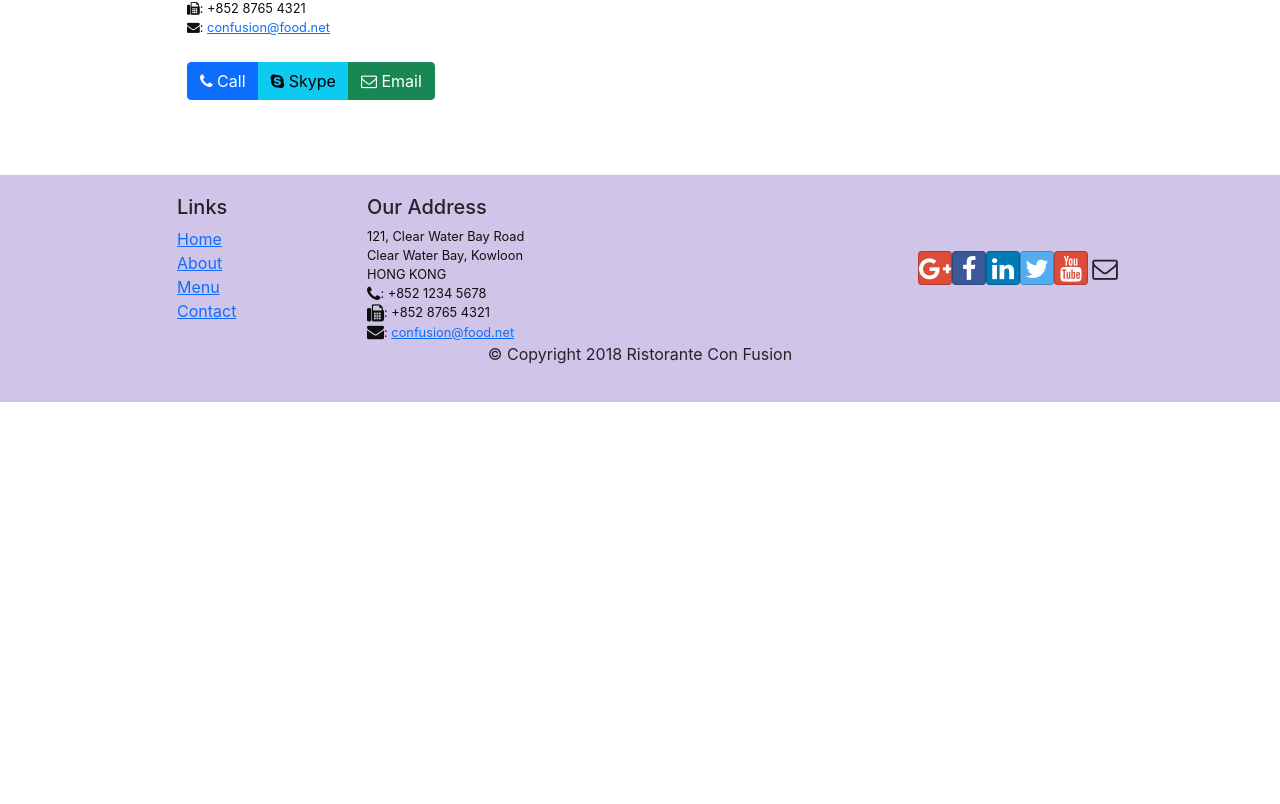
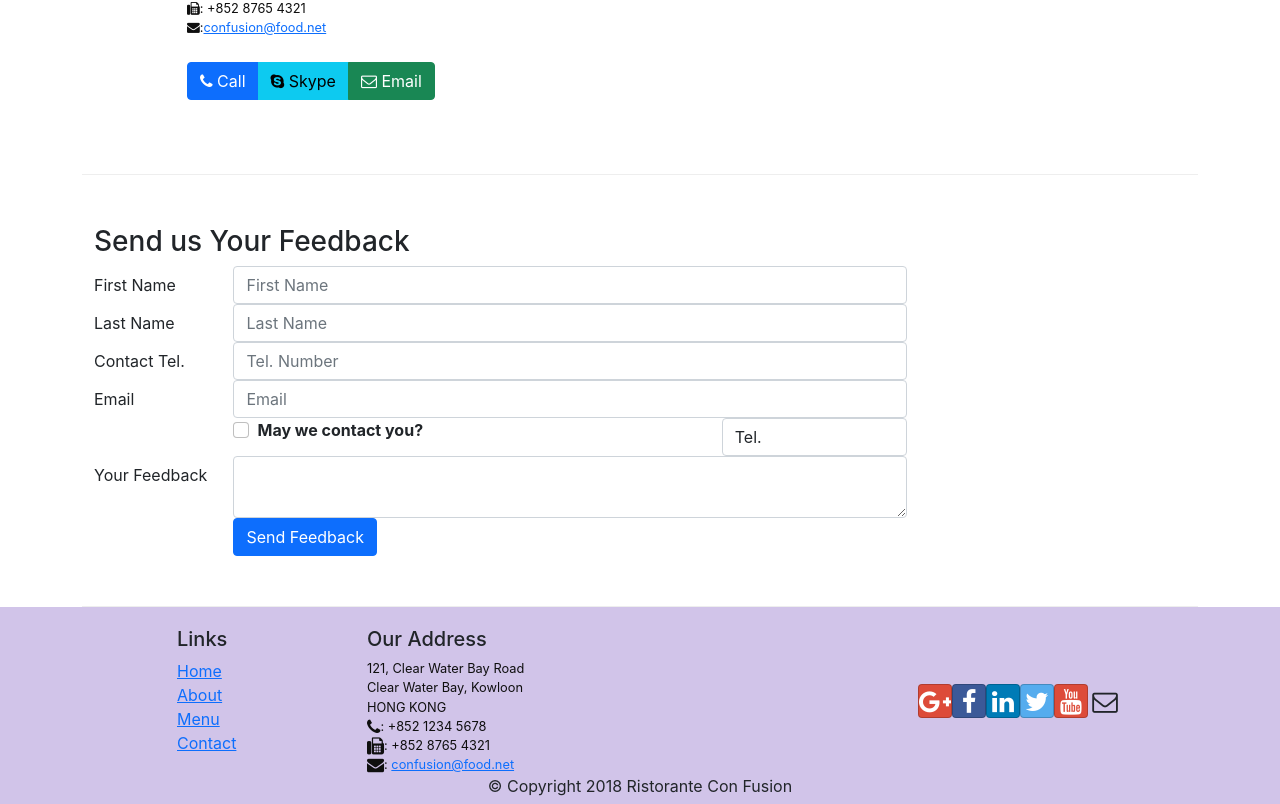
Before and after one commit to TheMShahid/Coursera-React-Front-End, a React (Create React App) app: page /contactus in a window 1280 px wide. Shown: the part 672-1476 px from the top of the page. Before the commit the page ends 1074 px from the top, so only its background shows below. Built offline with nearby package versions, Linux system fonts and the light colour scheme.

Commit message:
Controlled Form

```diff
--- /dev/null
+++ b/src/components/AboutComponent.js
@@ -0,0 +1,116 @@
+import React from "react";
+import {
+  Breadcrumb,
+  BreadcrumbItem,
+  Card,
+  CardBody,
+  CardHeader,
+  Media,
+} from "reactstrap";
+import { Link } from "react-router-dom";
+
+function RenderLeader({ leader }) {
+  return (
+    <div key={leader.id} className="col-12 mt-5">
+      <Media tag="li">
+        <Media left middle>
+          <Media object src={leader.image} alt={leader.name} />
+        </Media>
+        <Media body className="ml-5">
+          <Media heading>{leader.name}</Media>
+          <p>{leader.description}</p>
+        </Media>
+      </Media>
+    </div>
+  );
+}
+
+function About(props) {
+  const leaders = props.leaders.map((leader) => {
+    return <RenderLeader leader={leader} />;
+  });
+
+  return (
+    <div className="container">
+      <div className="row">
+        <Breadcrumb>
+          <BreadcrumbItem>
+            <Link to="/home">Home</Link>
+          </BreadcrumbItem>
+          <BreadcrumbItem active>About Us</BreadcrumbItem>
+        </Breadcrumb>
+        <div className="col-12">
+          <h3>About Us</h3>
+          <hr />
+        </div>
+      </div>
+      <div className="row row-content">
+        <div className="col-12 col-md-6">
+          <h2>Our History</h2>
+          <p>
+            Started in 2010, Ristorante con Fusion quickly established itself as
+            a culinary icon par excellence in Hong Kong. With its unique brand
+            of world fusion cuisine that can be found nowhere else, it enjoys
+            patronage from the A-list clientele in Hong Kong. Featuring four of
+            the best three-star Michelin chefs in the world, you never know what
+            will arrive on your plate the next time you visit us.
+          </p>
+          <p>
+            The restaurant traces its humble beginnings to{" "}
+            <em>The Frying Pan</em>, a successful chain started by our CEO, Mr.
+            Peter Pan, that featured for the first time the world's best
+            cuisines in a pan.
+          </p>
+        </div>
+        <div className="col-12 col-md-5">
+          <Card>
+            <CardHeader className="bg-primary text-white">
+              Facts At a Glance
+            </CardHeader>
+            <CardBody>
+              <dl className="row p-1">
+                <dt className="col-6">Started</dt>
+                <dd className="col-6">3 Feb. 2013</dd>
+                <dt className="col-6">Major Stake Holder</dt>
+                <dd className="col-6">HK Fine Foods Inc.</dd>
+                <dt className="col-6">Last Year's Turnover</dt>
+                <dd className="col-6">$1,250,375</dd>
+                <dt className="col-6">Employees</dt>
+                <dd className="col-6">40</dd>
+              </dl>
+            </CardBody>
+          </Card>
+        </div>
+        <div className="col-12">
+          <Card>
+            <CardBody className="bg-faded">
+              <blockquote className="blockquote">
+                <p className="mb-0">
+                  You better cut the pizza in four pieces because I'm not hungry
+                  enough to eat six.
+                </p>
+                <footer className="blockquote-footer">
+                  Yogi Berra,
+                  <cite title="Source Title">
+                    The Wit and Wisdom of Yogi Berra, P. Pepe, Diversion Books,
+                    2014
+                  </cite>
+                </footer>
+              </blockquote>
+            </CardBody>
+          </Card>
+        </div>
+      </div>
+      <div className="row row-content">
+        <div className="col-12">
+          <h2>Corporate Leadership</h2>
+        </div>
+        <div className="col-12">
+          <Media list>{leaders}</Media>
+        </div>
+      </div>
+    </div>
+  );
+}
+
+export default About;
--- a/src/components/ContactComponent.js
+++ b/src/components/ContactComponent.js
@@ -1,8 +1,50 @@
 import React from "react";
-import { Breadcrumb, BreadcrumbItem } from "reactstrap";
+import {
+  Breadcrumb,
+  BreadcrumbItem,
+  Button,
+  Form,
+  FormGroup,
+  Col,
+  Input,
+  Label,
+} from "reactstrap";
 import { Link } from "react-router-dom";
 
-function Contact(props) {
+class Contact extends React.Component {
+  constructor(props) {
+    super(props);
+
+    this.state = {
+      firstName: "",
+      lastName: "",
+      tel: "",
+      email: "",
+      agree: false,
+      contactType: "Tel.",
+      message: "",
+    };
+    this.handleSubmit = this.handleSubmit.bind(this);
+    this.handleInputChange = this.handleInputChange.bind(this);
+  }
+
+  handleInputChange = (event) => {
+    const target = event.target;
+    const value = target.type === "checkbox" ? target.checked : target.value;
+    const name = target.name;
+
+    this.setState({
+      [name]: value,
+    });
+  };
+
+  handleSubmit = (event) => {
+    console.log("Current state is: " + JSON.stringify(this.state));
+    alert("Current state is: " + JSON.stringify(this.state));
+    event.preventDefault();
+  };
+
+  render() {
     return (
       <div className="container">
         <div className="row">
@@ -11,9 +53,10 @@
               <Link to="/home">Home</Link>
             </BreadcrumbItem>
             <BreadcrumbItem>
-            <Link to="/menu">Contact Us</Link>
+              <Link to="/menu" active>
+                Contact Us
+              </Link>
             </BreadcrumbItem>
-          <BreadcrumbItem active>{props.name}</BreadcrumbItem>
           </Breadcrumb>
           <div className="col-12">
             <h3>Menu</h3>
@@ -37,7 +80,7 @@
               <br />
               <i className="fa fa-fax"></i>: +852 8765 4321
               <br />
-            <i className="fa fa-envelope"></i>:{" "}
+              <i className="fa fa-envelope"></i>:
               <a href="mailto:confusion@food.net">confusion@food.net</a>
             </address>
           </div>
@@ -66,8 +109,126 @@
             </div>
           </div>
         </div>
+        <div className="row row-content">
+          <div className="col-12">
+            <h3>Send us Your Feedback</h3>
+          </div>
+          <div className="col-12 col-md-9">
+            <Form onSubmit={this.handleSubmit}>
+              <FormGroup row>
+                <Label htmlFor="firstName" md={2}>
+                  First Name
+                </Label>
+                <Col md={10}>
+                  <Input
+                    type="text"
+                    id="firstName"
+                    name="firstName"
+                    placeholder="First Name"
+                    value={this.state.firstName}
+                    onChange={this.handleInputChange}
+                  />
+                </Col>
+              </FormGroup>
+              <FormGroup row>
+                <Label htmlFor="lastName" md={2}>
+                  Last Name
+                </Label>
+                <Col md={10}>
+                  <Input
+                    type="text"
+                    id="lastName"
+                    name="lastName"
+                    placeholder="Last Name"
+                    value={this.state.lastName}
+                    onChange={this.handleInputChange}
+                  />
+                </Col>
+              </FormGroup>
+              <FormGroup row>
+                <Label htmlFor="telNum" md={2}>
+                  Contact Tel.
+                </Label>
+                <Col md={10}>
+                  <Input
+                    type="text"
+                    id="tel"
+                    name="tel"
+                    placeholder="Tel. Number"
+                    value={this.state.tel}
+                    onChange={this.handleInputChange}
+                  />
+                </Col>
+              </FormGroup>
+              <FormGroup row>
+                <Label htmlFor="email" md={2}>
+                  Email
+                </Label>
+                <Col md={10}>
+                  <Input
+                    type="text"
+                    id="email"
+                    name="email"
+                    placeholder="Email"
+                    value={this.state.email}
+                    onChange={this.handleInputChange}
+                  />
+                </Col>
+              </FormGroup>
+              <FormGroup row>
+                <Col md={{ size: 6, offset: 2 }}>
+                  <FormGroup check>
+                    <Label check>
+                      <Input
+                        type="checkbox"
+                        name="agree"
+                        check={this.state.agree}
+                        onChange={this.handleInputChange}
+                      />{" "}
+                      <strong>May we contact you?</strong>
+                    </Label>
+                  </FormGroup>
+                </Col>
+                <Col md={{ size: 3, offset: 1 }}>
+                  <Input
+                    type="select"
+                    name="contactType"
+                    value={this.state.contactType}
+                    onChange={this.handleInputChange}
+                  >
+                    <option>Tel.</option>
+                    <option>Email</option>
+                  </Input>
+                </Col>
+              </FormGroup>
+              <FormGroup row>
+                <Label htmlFor="message" md={2}>
+                  Your Feedback
+                </Label>
+                <Col md={10}>
+                  <Input
+                    type="textarea"
+                    id="message"
+                    name="message"
+                    row="12"
+                    value={this.state.message}
+                    onChange={this.handleInputChange}
+                  />
+                </Col>
+              </FormGroup>
+              <FormGroup row>
+                <Col md={{ size: 10, offset: 2 }}>
+                  <Button color="primary" type="submit">
+                    Send Feedback
+                  </Button>
+                </Col>
+              </FormGroup>
+            </Form>
+          </div>
+        </div>
       </div>
     );
   }
+}
 
 export default Contact;
--- a/src/components/MainComponent.js
+++ b/src/components/MainComponent.js
@@ -10,6 +10,7 @@
 import Contact from "./ContactComponent";
 import Footer from "./FooterComponent";
 import Home from "./HomeComponent";
+import About from "./AboutComponent";
 
 class Main extends React.Component {
   constructor(props) {
@@ -49,6 +50,10 @@
       );
     };
 
+    const AboutUsPage = () => {
+      return <About leaders={this.state.leaders} />;
+    };
+
     return (
       <div>
         <HeaderComponent />
@@ -61,6 +66,7 @@
           />
           <Route path="/menu/:dishId" component={DishWithId} />
           <Route path="/contactus" exact component={Contact} />
+          <Route path="/aboutus" exact component={AboutUsPage} />
           <Redirect to="/home" />
         </Switch>
         <Footer />
```
Lines whose indentation alone changed are shown as unchanged.
